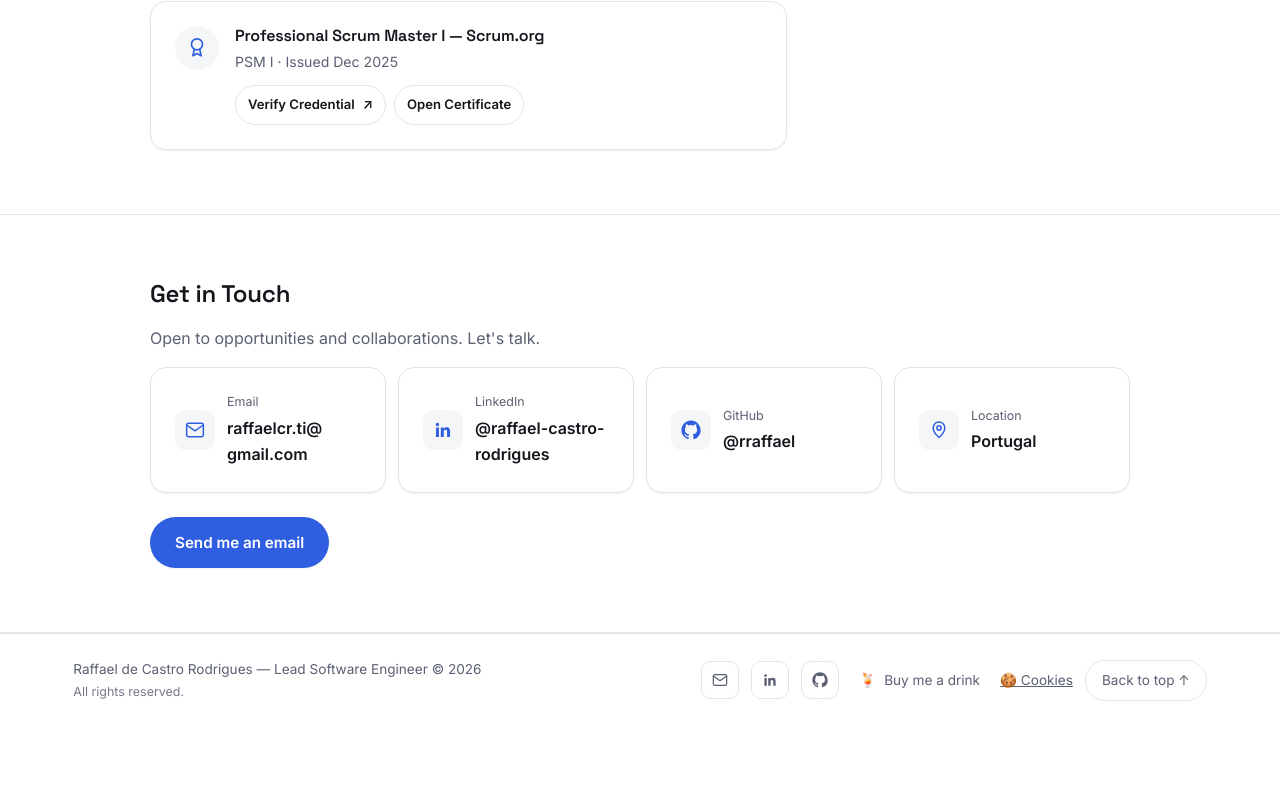
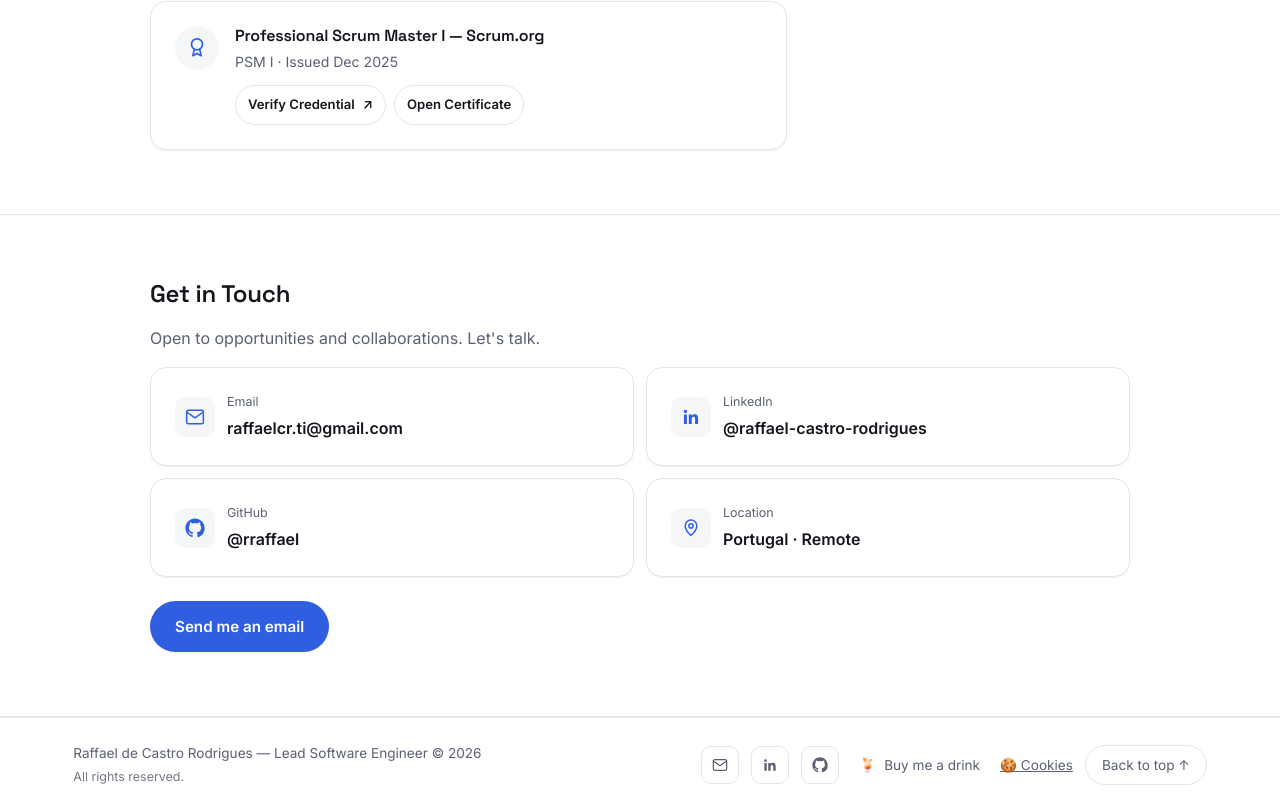
Before and after one commit to rraffael/Portfolio, a Next.js app: page / in a window 1280 px wide. Shown: the part 4417-5228 px from the top of the page. Before the commit the page ends 5144 px from the top, so only its background shows below. Built offline with nearby package versions, Linux system fonts and the light colour scheme.

Commit message:
Prevent email wrap on desktop and add Remote to contact location

```diff
--- a/components/SectionContactPro.jsx
+++ b/components/SectionContactPro.jsx
@@ -27,7 +27,11 @@ export default function SectionContactPro({ t }) {
       <p className="pro-placeholder-lead">{t('contact.lead')}</p>
 
       <div className="pro-contact-grid">
-        <a className="pro-panel pro-contact-link" href={`mailto:${email}`} onClick={copyEmail}>
+        <a
+          className="pro-panel pro-contact-link pro-contact-link--email"
+          href={`mailto:${email}`}
+          onClick={copyEmail}
+        >
           <span className="pro-contact-icon">
             <IconMail />
           </span>
--- a/locales/en.json
+++ b/locales/en.json
@@ -208,7 +208,7 @@
     "githubLabel": "GitHub",
     "githubHandle": "@rraffael",
     "locationLabel": "Location",
-    "location": "Portugal",
+    "location": "Portugal · Remote",
     "email": "raffaelcr.ti@gmail.com",
     "linkedin": "https://www.linkedin.com/in/raffael-castro-rodrigues-117463142/",
     "github": "https://github.com/rraffael",
--- a/locales/pt.json
+++ b/locales/pt.json
@@ -217,7 +217,7 @@
     "githubLabel": "GitHub",
     "githubHandle": "@rraffael",
     "locationLabel": "Localização",
-    "location": "Portugal",
+    "location": "Portugal · Remoto",
     "email": "raffaelcr.ti@gmail.com",
     "linkedin": "https://www.linkedin.com/in/raffael-castro-rodrigues-117463142/",
     "github": "https://github.com/rraffael",
--- a/styles/pro.css
+++ b/styles/pro.css
@@ -969,7 +969,10 @@
 /* ---------- Contact ---------- */
 [data-world='pro'] .pro-contact-grid {
   display: grid;
-  grid-template-columns: repeat(auto-fit, minmax(min(220px, 100%), 1fr));
+  /* 320px keeps the longest value (the email address) on one line at the
+     grid's narrowest column width, so every card can share the same track
+     size instead of the email needing a special wider/spanning card. */
+  grid-template-columns: repeat(auto-fit, minmax(min(320px, 100%), 1fr));
   gap: var(--space-3);
 }
 
@@ -1016,6 +1019,14 @@
   color: var(--ink);
   font-weight: 600;
   overflow-wrap: break-word;
+}
+
+/* Belt-and-braces: keep the email on one line even if a viewport/zoom edge
+   case leaves less room than the 320px column was sized for. */
+@media (min-width: 641px) {
+  [data-world='pro'] .pro-contact-link--email .pro-contact-value {
+    white-space: nowrap;
+  }
 }
 
 /* ---------- Footer ---------- */
```
